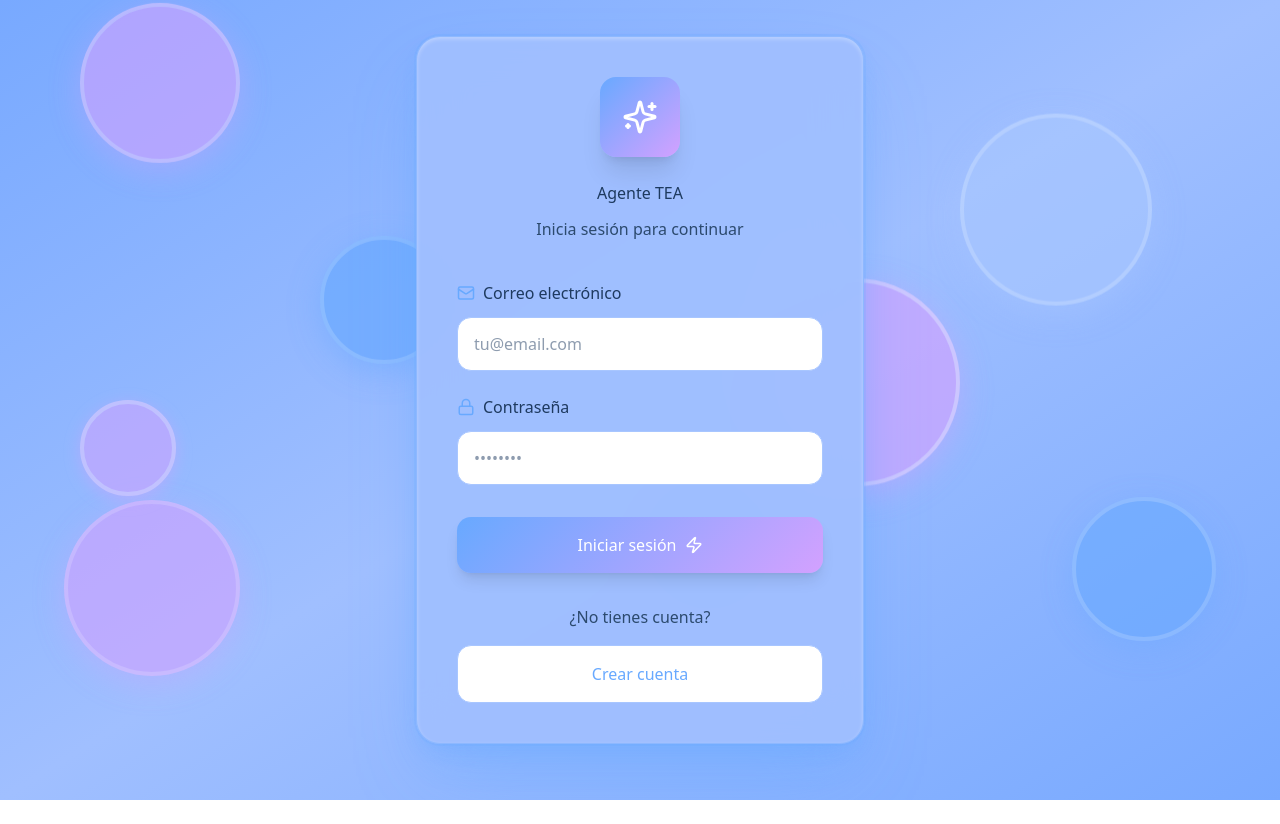
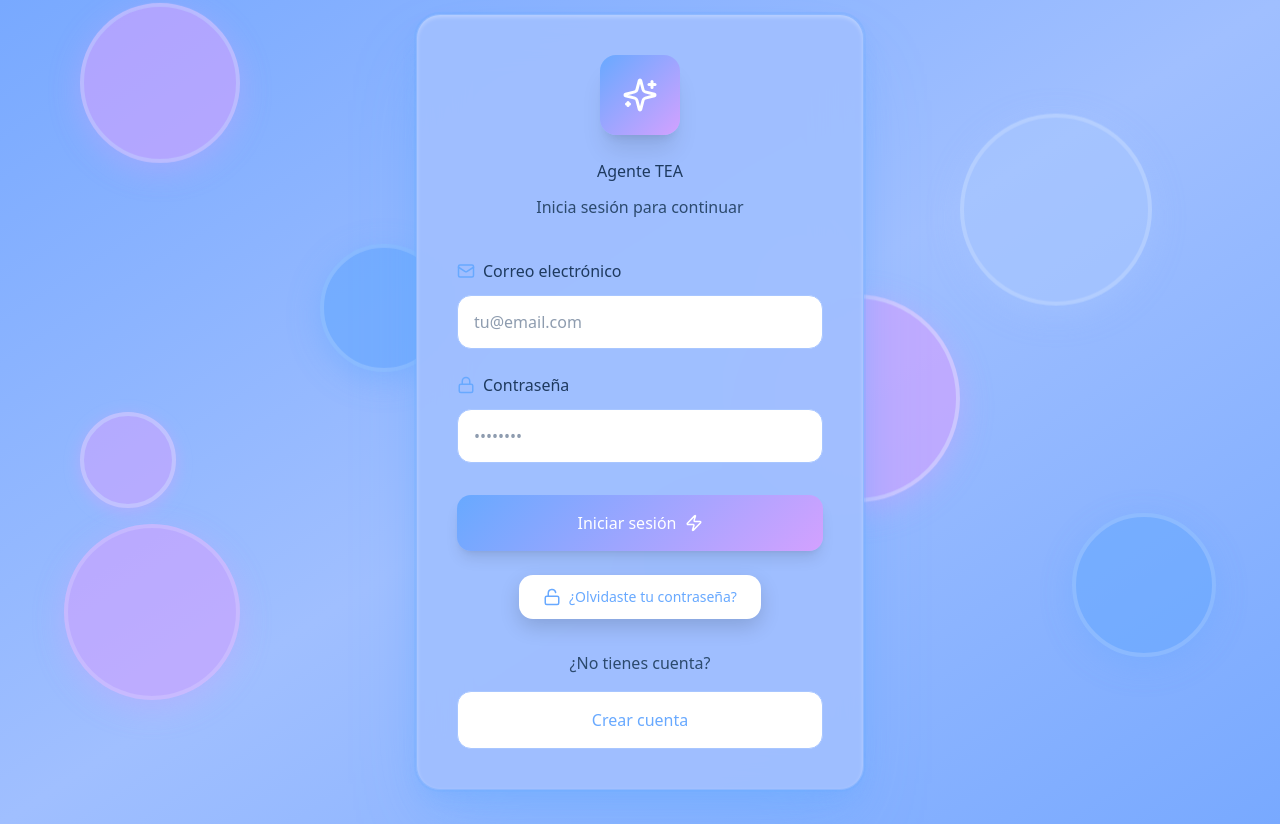
Before and after one commit to iechacest/app_tea_frontend_v2, a React (Vite) app: page / in a window 1280 px wide. Before the commit the page ends 800 px from the top, so only its background shows below. Built offline with nearby package versions, Linux system fonts and the light colour scheme.

Commit message:
Add password recovery button to Login component
Added an 'Unlock' icon button for password recovery.

```diff
--- a/src/components/Login.tsx
+++ b/src/components/Login.tsx
@@ -4,6 +4,7 @@ import { LogIn, Eye, EyeOff, Palette, Sparkles, Mail, Lock, Zap } from 'lucide-r
 import { getThemeColors, isDarkTheme } from '../config/themes';
 import BackgroundBubbles from './ui/BackgroundBubbles';
 import { loginUsuario } from "../api/api";
+import { Unlock } from 'lucide-react';
 
 export default function Login() {
   const {
@@ -48,11 +49,15 @@ export default function Login() {
 
     // Guardar datos base
     setUsuario({
+      id_usuario: usuario.id_usuario,
       nombres: usuario.nombres,
-      apellidos: usuario.apellidos,
-      fechaNacimiento: usuario.fechaNacimiento,
+      apellido_mat: usuario.apellido_mat,
+      apellido_pat: usuario.apellido_pat,
+      fecha_nac: usuario.fecha_nac,
       genero: usuario.genero,
       email: usuario.email,
+      pais: usuario.pais,
+      nivel_tea: usuario.nivel_tea
     });
 
     setResponsable(usuario.responsable || null);
@@ -223,6 +228,23 @@ export default function Login() {
           </button>
         </form>
 
+        <div className="flex justify-center mt-6 animate-fadeIn">
+  <button
+    type="button"
+    onClick={() => ""}
+    className="flex items-center gap-2 px-6 py-3 rounded-xl text-sm font-medium transition-all duration-300 hover:scale-[1.05] hover:shadow-lg focus:outline-none"
+    style={{
+      color: themeColors.primary,
+      backgroundColor: 'white',
+      backdropFilter: "blur(8px)",
+      boxShadow: "0 8px 20px rgba(0,0,0,0.15)"
+    }}
+  >
+    <Unlock size={18} className="transition-transform duration-300 group-hover:rotate-12" />
+    ¿Olvidaste tu contraseña?
+  </button>
+</div>
+
         <div className="mt-8 text-center">
           <p className="mb-4" style={{ color: themeColors.textSecondary }}>
             ¿No tienes cuenta?
```
